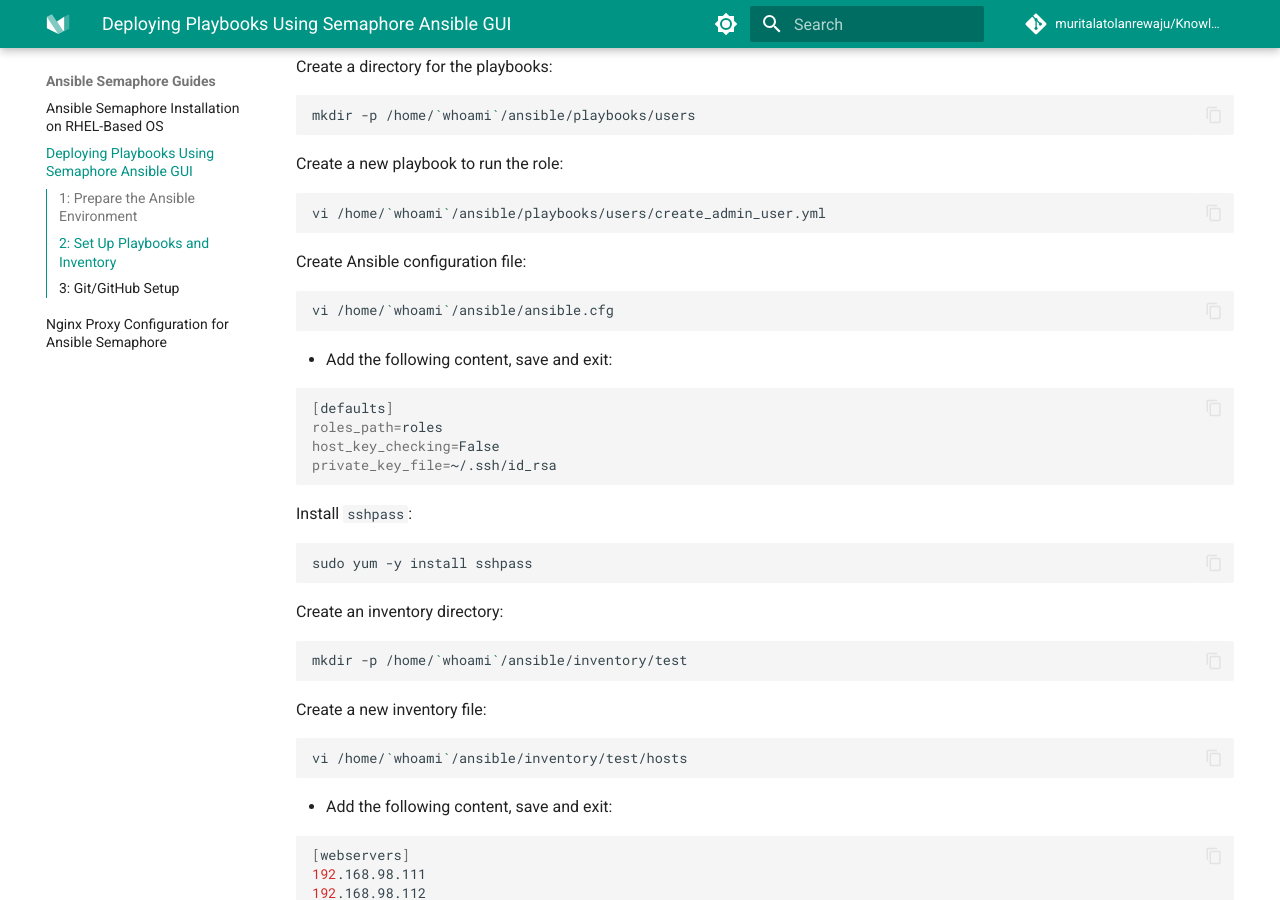
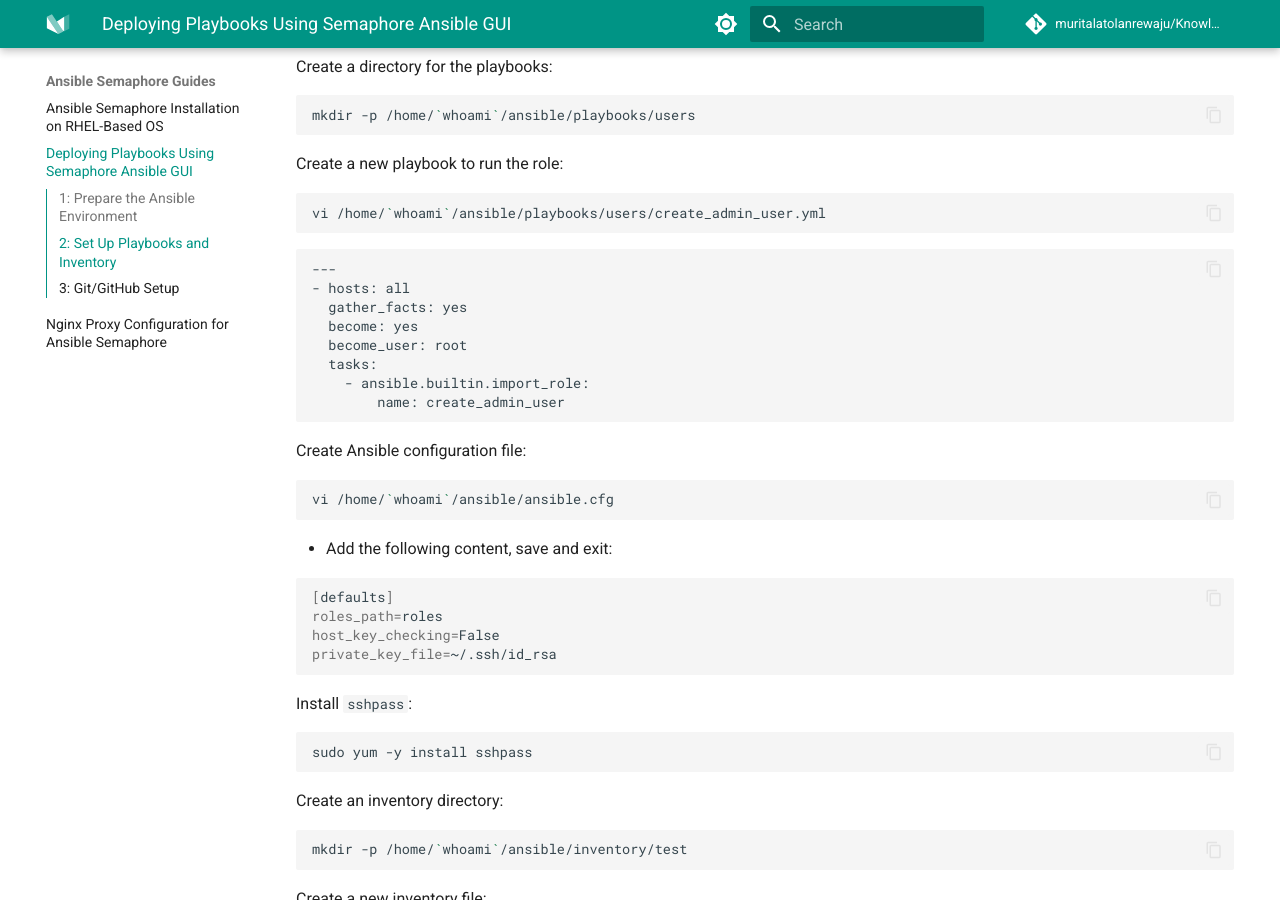
Before and after one commit to muritalatolanrewaju/KnowledgeBase-Tech, an MkDocs documentation site: the page built from docs/Ansible-Semaphore-Guides/Deploying-Playbooks-Using-Semaphore-Ansible-GUI.md, in a window 1280 px wide and 900 px high, scrolled down 1862 px. Built offline with MkDocs 1.6.1 and Material for MkDocs 9.7.7, drawn with Linux system fonts in a browser that asks for light colours; comment, search, counter and statistics services are not loaded.

Commit message:
Update Deploying-Playbooks-Using-Semaphore-Ansible-GUI.md

````diff
--- a/docs/Ansible-Semaphore-Guides/Deploying-Playbooks-Using-Semaphore-Ansible-GUI.md
+++ b/docs/Ansible-Semaphore-Guides/Deploying-Playbooks-Using-Semaphore-Ansible-GUI.md
@@ -102,6 +102,17 @@
 vi /home/`whoami`/ansible/playbooks/users/create_admin_user.yml
 ```
 
+```bash
+---
+- hosts: all
+  gather_facts: yes
+  become: yes
+  become_user: root
+  tasks:
+    - ansible.builtin.import_role:
+        name: create_admin_user
+```
+
 Create Ansible configuration file:
 
 ```bash
````
